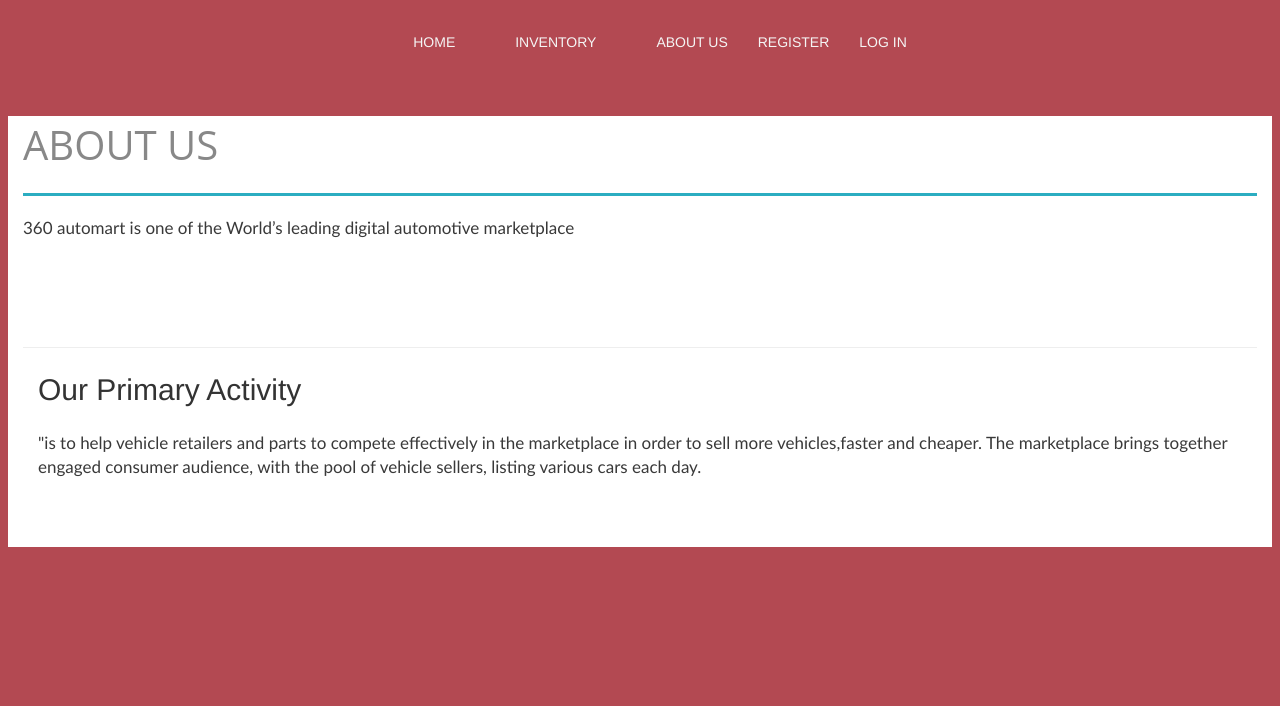
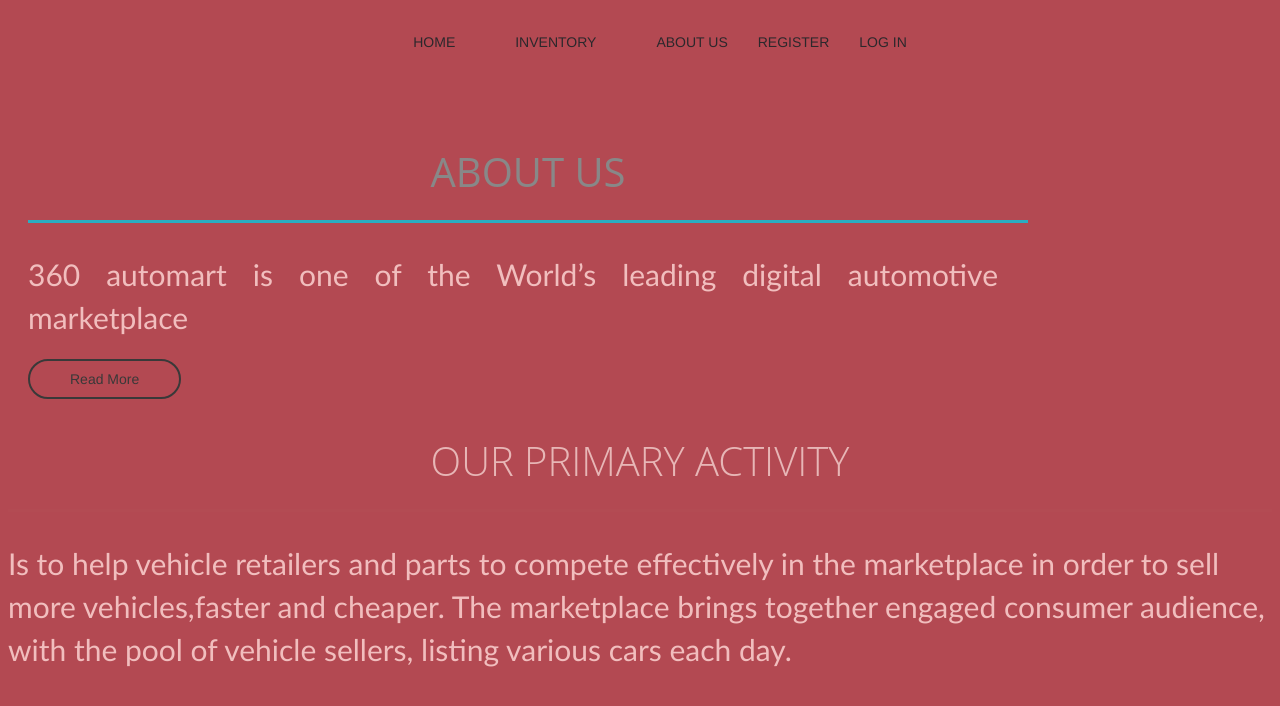
Before and after one commit to Leemamvh/AutoMart, a website: page client/about.html in a window 1280 px wide. Drawn offline with Linux system fonts and the light colour scheme.

Commit message:
made changes to the about us page

```diff
--- a/client/about.html
+++ b/client/about.html
@@ -16,25 +16,25 @@
                         <li><a href="./signup.html">REGISTER</a>
                         <li><a href="./signup.html">LOG IN</a>
     </nav>
-    <div class>
-        <div class="white-bg no-padding">
-            <div class="container">
+        <div class="about-section">
             <div class="page-content">
             <h1>About Us</h1>
-        <p>360 automart is one of the World’s leading digital automotive marketplace</p>
+
+                <div class="about">
+        <p>
+            360 automart is one of the World’s leading digital automotive marketplace
+        </p>
+        <a href="#"> Read More </a>
     </div>
-    <div class="clearfix"></div>
-    <div class="page-content">
-        <hr>
-        <div class="coll">
+    </div>
             <h2>Our Primary Activity</h2>
-            <p>"is to help vehicle retailers and parts to compete effectively in the
+            <p>Is to help vehicle retailers and parts to compete effectively in the
                 marketplace in order to sell more vehicles,faster and cheaper. The
                 marketplace brings together engaged consumer audience, with the pool of
-                vehicle sellers, listing various cars each day.</p>
+                vehicle sellers, listing various cars each day.
+            </p>
         </div>
-             </div>
-</div>
-    </div>
         </div>
+
 </body>
+</html>
--- a/client/css/about.css
+++ b/client/css/about.css
@@ -1,8 +1,8 @@
 body {
-    font-family: helvetica neue,Helvetica,Arial,sans-serif;
+    font-family: Helvetica,Arial,sans-serif;
     font-size: 14px;
     line-height: 1.42857143;
-    color: #333;
+    color: #ffffff;
     background-color: #b34952;
     padding-top: 0px;
 }
@@ -20,7 +20,7 @@
     display: inline-block;
     margin-left: 30px;
     clear: auto;
-    color: white;
+    color: goldenrod;
 }
 
 .navigation li:first-child {
@@ -30,7 +30,7 @@
  .navigation li a:link {
    text-decoration: none;
    text-transform: uppercase;
-   color:whitesmoke;
+   color:rgb(44, 40, 44);
     }
 
 .navigation li a:hover {
@@ -39,11 +39,17 @@
     text-decoration: none;
     text-transform: uppercase;
     padding: 10px 20px;
-    background-color: #b34952;
+    background-color: #837f80;
+}
+.about-section {
+    width: 100%;
+    padding:40px 0;
+    background: #b34952;
 }
 .page-content {
-    margin-top: 40px;
-    padding-bottom: 50px;
+   padding: 0 20px;
+   max-width: 1000px;
+   overflow: hidden;
 }
 .page-content h1 {
     border-bottom: 3px solid #2badc1;
@@ -54,105 +60,54 @@
     margin-bottom: 20px;
     padding-bottom: 20px;
     text-transform: uppercase;
+    text-align: center;
 }
-.page-content p {
+ p {
+    color: #f1bebe;
+    font-family: Calibri;
+    font-size: 30px;
+
+}
+.about {
+    padding-right:30px;
+}
+.about a {
+    display:inline-block;
     color: #393939;
-    font-family: Calibri;
-    font-size: 17px;
+    text-decoration: none;
+    border: 2px solid #393939;
+    border-radius: 24px;
+    padding: 8px 40px ;
+    transition: 0.4s linear;
 }
-h1 {
-    margin-top: 40px;
-    margin-block-start: 0.67em;
-    margin-block-end: 0.67em;
-    margin-inline-start: 0px;
-    margin-inline-end: 0px;
-    margin: .67em 0;
-    display: block;
+.about a:hover{
+color: aqua;
+background: #393939;
 }
-.no-padding {
-    padding:0 !important;
+.about p {
+    text-align: justify;
+    margin-bottom: 20px;
 }
-.white-bg {
-    background: #fff;
+@media only screen and (max-width: 700px) {
+.about-section {
+    flex: 100%;
+    margin: 10px 0;
 }
-.container {
-    padding-right: 15px;
-    padding-left: 15px;
-    margin-right: auto;
-    margin-left: auto;
-}
-.clearfix ::before {
-    display: table;
-    content: " ";
-}
-.clearfix ::after {
-    display: table;
-    content: " ";
-    clear: both;
-}
-.page-contentt {
-    background: rgba(237,236,232,.95) none repeat scroll 0 0;
-    top: 123px;
-    position: relative;
-    min-height: 1px;
-    padding-right: 15px;
-    padding-left: 15px;
-}
-.column {
-    position: relative;
-    min-height: 1px;
-    padding-right: 15px;
-    padding-left: 15px;
-}
-div {
-    display: block;
-}
-p {
-    display: block;
-    margin-block-start: 1em;
-    margin-block-end: 1em;
-    margin-inline-start: 0px;
-    margin-inline-end: 0px;
-}
-hr {
-    margin-top: 20px;
-    margin-bottom: 20px;
-    border: 0;
-    border-top: 1px solid #eee;
-    height: 0;
-    display: block;
-    unicode-bidi: isolate;
-    margin-block-start: 0.5em;
-    margin-block-end: 0.5em;
-    margin-inline-start: auto;
-    margin-inline-end: auto;
-    overflow: hidden;
-}
-.page-contentt p {
-    font-size: 17px;
-    color: #393939;
-}
-@media only screen and (max-width: 767px) {
-.page-content h1 {
-    font-size: 22px;
+.about {
+    padding: 0;
+    text-align: center;
 }
 }
-h2 {
+
+ h2 {
     font-size: 30px;
-     font-family: inherit;
-    font-weight: 500;
-    line-height: 1.1;
-    color: inherit;
-    margin-top: 20px;
-    margin-bottom: 10px;
-    margin-block-start: 0.83em;
-    margin-block-end: 0.83em;
-    margin-inline-start: 0px;
-    margin-inline-end: 0px;
+    border-bottom: 3px solid #9b836d09;
+    color: rgb(231, 182, 182);
+    font-family: open sans,sans-serif;
+    font-size: 40px;
+    font-weight: 300;
+    margin-bottom: 20px;
+    padding-bottom: 20px;
+    text-transform: uppercase;
+    text-align: center;
 }
-.coll {
-    position: relative;
-    min-height: 1px;
-    padding-right: 15px;
-    padding-left: 15px;
-}
```
